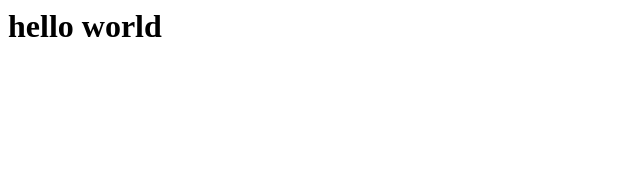
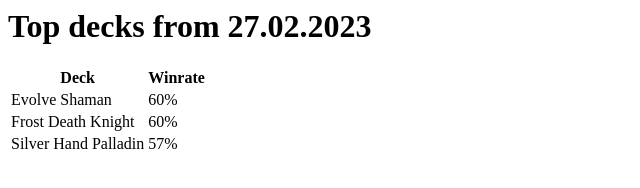
Before and after one commit to pegielm/hsmetasite, a plain HTML site: page index.html in a window 1280 px wide. Shown: the whole page, without its empty margins (0-640 px from the left). Drawn offline with Linux system fonts and the light colour scheme.

Commit message:
top decks 27.02

```diff
--- a/index.html
+++ b/index.html
@@ -1,5 +1,28 @@
 <html>
+<head>
+<title>Hearthstone Top Decks</title>
+</head>
+
 <body>
-<h1>hello world</h1>
+<h1>Top decks from 27.02.2023</h1>
+<table>
+<tr>
+<th>Deck</th>
+<th>Winrate</th>
+</tr>
+<tr>
+<td>Evolve Shaman</td>
+<td>60%</td>
+</tr>
+<tr>
+<td>Frost Death Knight</td>
+<td>60%</td>
+</tr>
+    <tr>
+<td>Silver Hand Palladin</td>
+<td>57%</td>
+</tr>
+</table>
+
 </body>
 </html>
```
